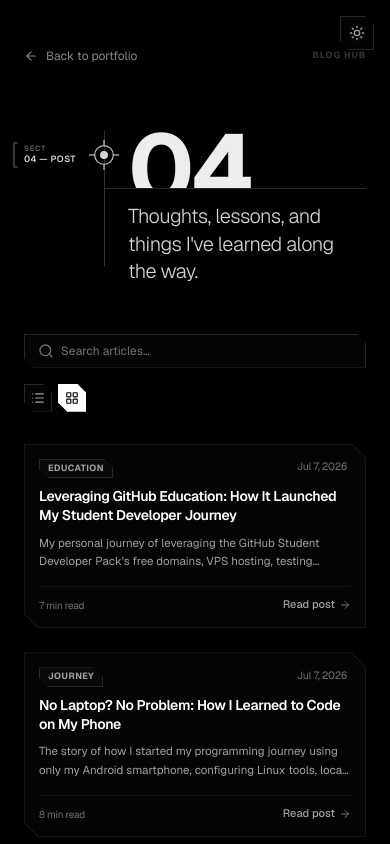
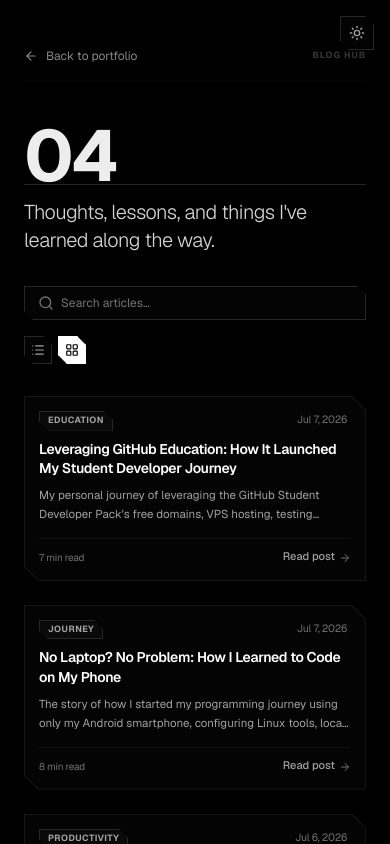
Before and after one commit to 0xp47/0xp47.github.io, a Next.js app: page /blog in a window 390 px wide. Shown: the top 844 px of the page. Built offline with nearby package versions, Linux system fonts and the light colour scheme.

Commit message:
style(mobile): hide SECT badges on mobile mode to maximize content visibility

```diff
--- a/src/components/shared/section-header.tsx
+++ b/src/components/shared/section-header.tsx
@@ -19,19 +19,19 @@ export function SectionHeader({ eyebrow, title, index }: SectionHeaderProps) {
   const badge = sectionBadgesByIndex[displayIndex] || { tag: "SECT", range: `${displayIndex} — VIEW` };
 
   return (
-    <div className="relative mb-12 md:mb-16 pl-[80px] sm:pl-[96px] md:pl-[112px] lg:pl-[128px]">
-      {/* Short vertical spine segment */}
+    <div className="relative mb-8 sm:mb-12 md:mb-16 pl-0 sm:pl-[96px] md:pl-[112px] lg:pl-[128px]">
+      {/* Short vertical spine segment (desktop only) */}
       <div
         aria-hidden="true"
-        className="absolute w-px bg-foreground/20 dark:bg-white/20 pointer-events-none left-[80px] sm:left-[96px] md:left-[112px] lg:left-[128px] top-[10px] bottom-[20px]"
+        className="hidden sm:block absolute w-px bg-foreground/20 dark:bg-white/20 pointer-events-none sm:left-[96px] md:left-[112px] lg:left-[128px] top-[10px] bottom-[20px]"
       />
 
       <div className="relative w-full">
-        {/* Left bracket badge */}
+        {/* Left bracket badge (desktop only) */}
         {badge && (
           <div
             aria-hidden="true"
-            className="absolute right-full mr-7 sm:mr-8 top-1/2 -translate-y-1/2 flex items-center gap-1.5 select-none"
+            className="hidden sm:flex absolute right-full mr-7 sm:mr-8 top-1/2 -translate-y-1/2 items-center gap-1.5 select-none"
           >
             <svg width="5" height="26" viewBox="0 0 5 26" fill="none" className="text-neutral-500/80 shrink-0">
               <path d="M4 1H1V25H4" stroke="currentColor" strokeWidth="1.2" strokeLinecap="square" />
@@ -43,10 +43,10 @@ export function SectionHeader({ eyebrow, title, index }: SectionHeaderProps) {
           </div>
         )}
 
-        {/* Target Reticle Circle Node centered on spine and aligned with the number */}
+        {/* Target Reticle Circle Node centered on spine (desktop only) */}
         <div
           aria-hidden="true"
-          className="absolute left-0 -translate-x-1/2 flex size-8 sm:size-9 items-center justify-center z-10 text-foreground top-1/2 -translate-y-1/2"
+          className="hidden sm:flex absolute left-0 -translate-x-1/2 size-8 sm:size-9 items-center justify-center z-10 text-foreground top-1/2 -translate-y-1/2"
         >
           <svg viewBox="0 0 36 36" fill="none" className="size-8 sm:size-9 text-neutral-300">
             <line x1="18" y1="1" x2="18" y2="7" stroke="currentColor" strokeWidth="1.5" strokeOpacity="0.85" />
@@ -59,15 +59,15 @@ export function SectionHeader({ eyebrow, title, index }: SectionHeaderProps) {
         </div>
 
         {/* Massive Section Number container: bottom ~30% is cleanly hidden by overflow-hidden and border-b */}
-        <div className="relative w-full overflow-hidden border-b border-neutral-300 dark:border-neutral-800 h-[68px] sm:h-[86px] md:h-[94px] lg:h-[108px] pl-6 sm:pl-7 md:pl-8">
-          <div className="font-sans text-8xl sm:text-9xl md:text-[130px] lg:text-[150px] font-bold tracking-tight text-foreground leading-none select-none">
+        <div className="relative w-full overflow-hidden border-b border-neutral-300 dark:border-neutral-800 h-[64px] sm:h-[86px] md:h-[94px] lg:h-[108px] pl-0 sm:pl-7 md:pl-8">
+          <div className="font-sans text-7xl sm:text-9xl md:text-[130px] lg:text-[150px] font-bold tracking-tight text-foreground leading-none select-none">
             {displayIndex}
           </div>
         </div>
       </div>
 
       {/* Section Title below the line */}
-      <div className="pt-3.5 sm:pt-4 pl-6 sm:pl-7 md:pl-8 max-w-xs sm:max-w-sm md:max-w-md">
+      <div className="pt-3.5 sm:pt-4 pl-0 sm:pl-7 md:pl-8 max-w-sm sm:max-w-sm md:max-w-md">
         <h2 className="text-xl sm:text-2xl md:text-3xl font-light text-neutral-700 dark:text-neutral-300 tracking-tight leading-snug">
           {title}
         </h2>
--- a/src/components/shared/section.tsx
+++ b/src/components/shared/section.tsx
@@ -99,27 +99,6 @@ export function Section({ id, title, children, headerAction, headerMarginBottom
         {/* Editorial Section Header with Badge + Node + Number + Dividing Line */}
         <div className={headerMarginBottom ?? "mb-5 sm:mb-6"}>
 
-          {/* Mobile Badge & Reticle Eyebrow (< sm) */}
-          <div className="flex sm:hidden items-center gap-2 mb-2 select-none">
-            <div className="flex size-5 items-center justify-center text-neutral-400 shrink-0">
-              <svg viewBox="0 0 36 36" fill="none" className="size-4 text-neutral-300">
-                <line x1="18" y1="1" x2="18" y2="7" stroke="currentColor" strokeWidth="2" strokeOpacity="0.85" />
-                <line x1="18" y1="29" x2="18" y2="35" stroke="currentColor" strokeWidth="2" strokeOpacity="0.85" />
-                <line x1="1" y1="18" x2="7" y2="18" stroke="currentColor" strokeWidth="2" strokeOpacity="0.85" />
-                <line x1="29" y1="18" x2="35" y2="18" stroke="currentColor" strokeWidth="2" strokeOpacity="0.85" />
-                <circle cx="18" cy="18" r="10.5" stroke="currentColor" strokeWidth="2" strokeOpacity="0.85" />
-                <circle cx="18" cy="18" r="4.5" fill="currentColor" />
-              </svg>
-            </div>
-            {badge && (
-              <div className="flex items-center gap-1.5 font-mono text-[9.5px] uppercase tracking-wider">
-                <span className="text-neutral-500 font-medium text-[8px]">{badge.tag}</span>
-                <span className="text-neutral-700">/</span>
-                <span className="text-neutral-300 font-semibold">{badge.range}</span>
-              </div>
-            )}
-          </div>
-
           <div className="relative w-full">
             {/* Desktop Left bracket badge (matching the design roadmap bracket badge) */}
             {badge && (
```
